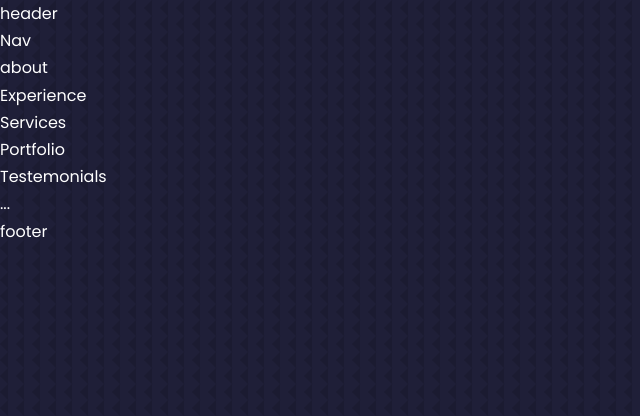
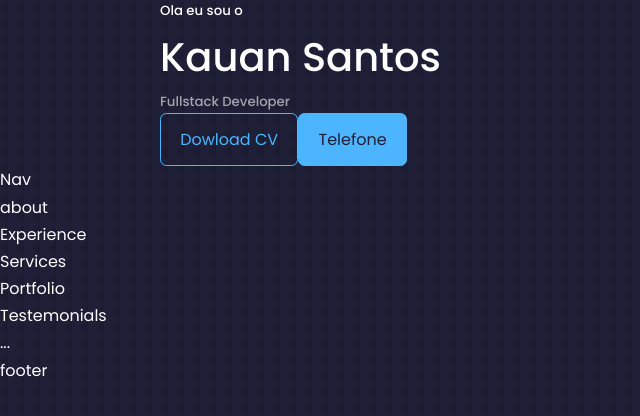
Before and after one commit to KAUANPEREIRA/portfolio, a React (Create React App) app: page / in a window 1280 px wide. Shown: the top 416 px of the page, without its empty margins (0-640 px from the left). Built offline with nearby package versions, Linux system fonts and the light colour scheme.

Commit message:
criando estilos
criando estilos e utilizando algumas fonte do google fonts.

```diff
--- /dev/null
+++ b/src/components/header/CTA.jsx
@@ -0,0 +1,16 @@
+import React from 'react'
+import CV from '../../assets/kauan.curriculum.pdf'
+
+
+const CTA = () => {
+  return (
+    <div className='cta'>
+        <a href={CV} download className='btn'>Dowload CV</a>
+        <a href='#contact' className='btn btn-primary'>Telefone</a>
+
+
+    </div>
+  )
+}
+
+export default CTA
--- a/src/components/header/Header.jsx
+++ b/src/components/header/Header.jsx
@@ -1,9 +1,21 @@
 import React from 'react'
 import './header.css'
+import CTA from './CTA'
 
 const Header = () => {
   return (
-    <div>header</div>
+      <header>
+        <div className='container header__container'>
+          <h5>Ola eu sou o </h5>
+          <h1>Kauan Santos</h1>
+          <h5 className="text-light">Fullstack Developer</h5>
+          <CTA/>
+        <div className="me">
+
+        </div>
+        </div>
+
+      </header>
   )
 }
 
--- a/src/index.css
+++ b/src/index.css
@@ -15,6 +15,7 @@
     --color-bg:#1f1f38;
     --color-bg-variant:#2c2c6c;
     --color-bg-primary:#4db5ff;
+    --color-primary:#4db5ff;
     --color-primary-variant: rgba(77,181,255,0.4);
     --color-white:#fff;
     --color-light: rgba(255,255,255,0.6);
```
